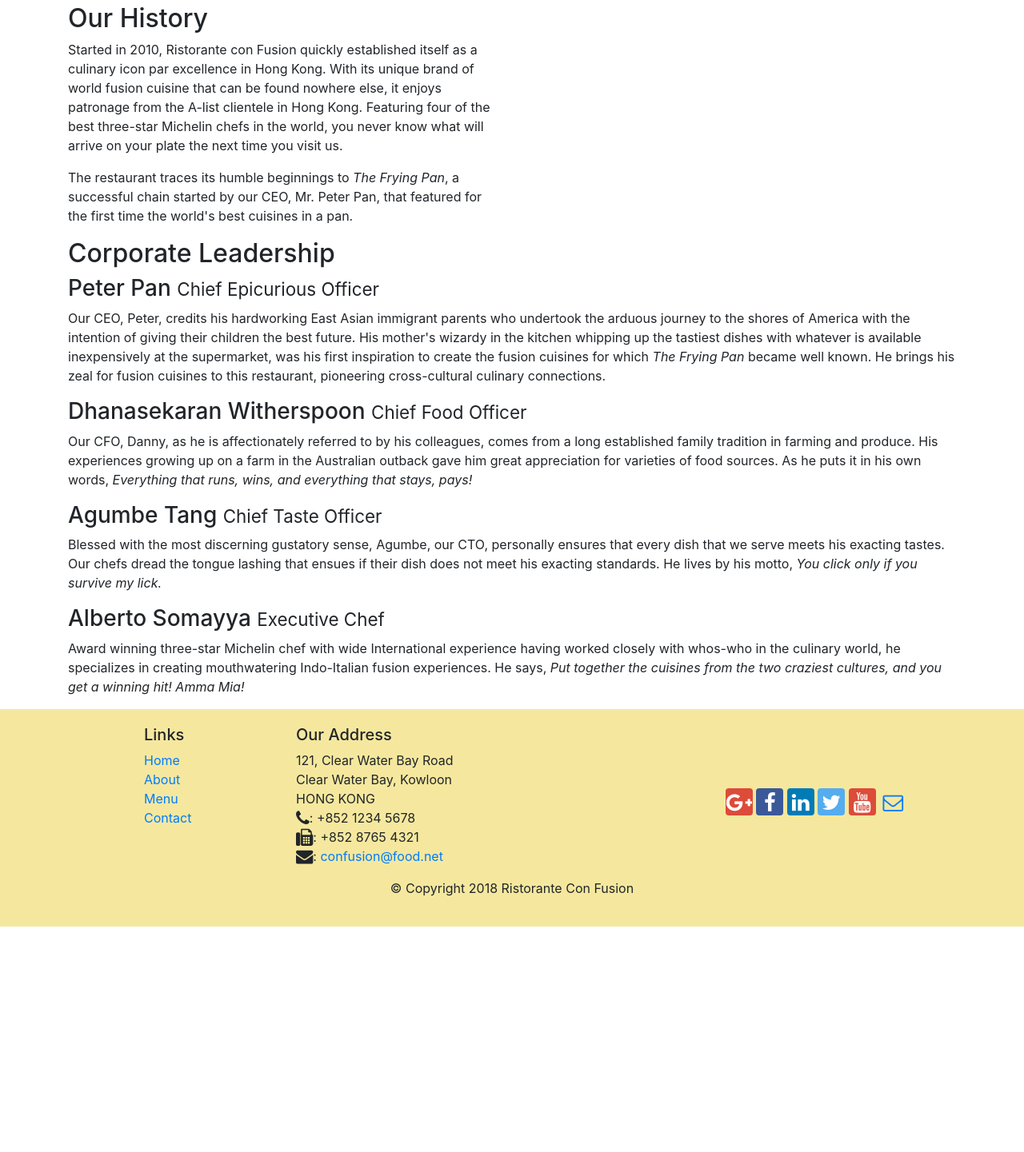
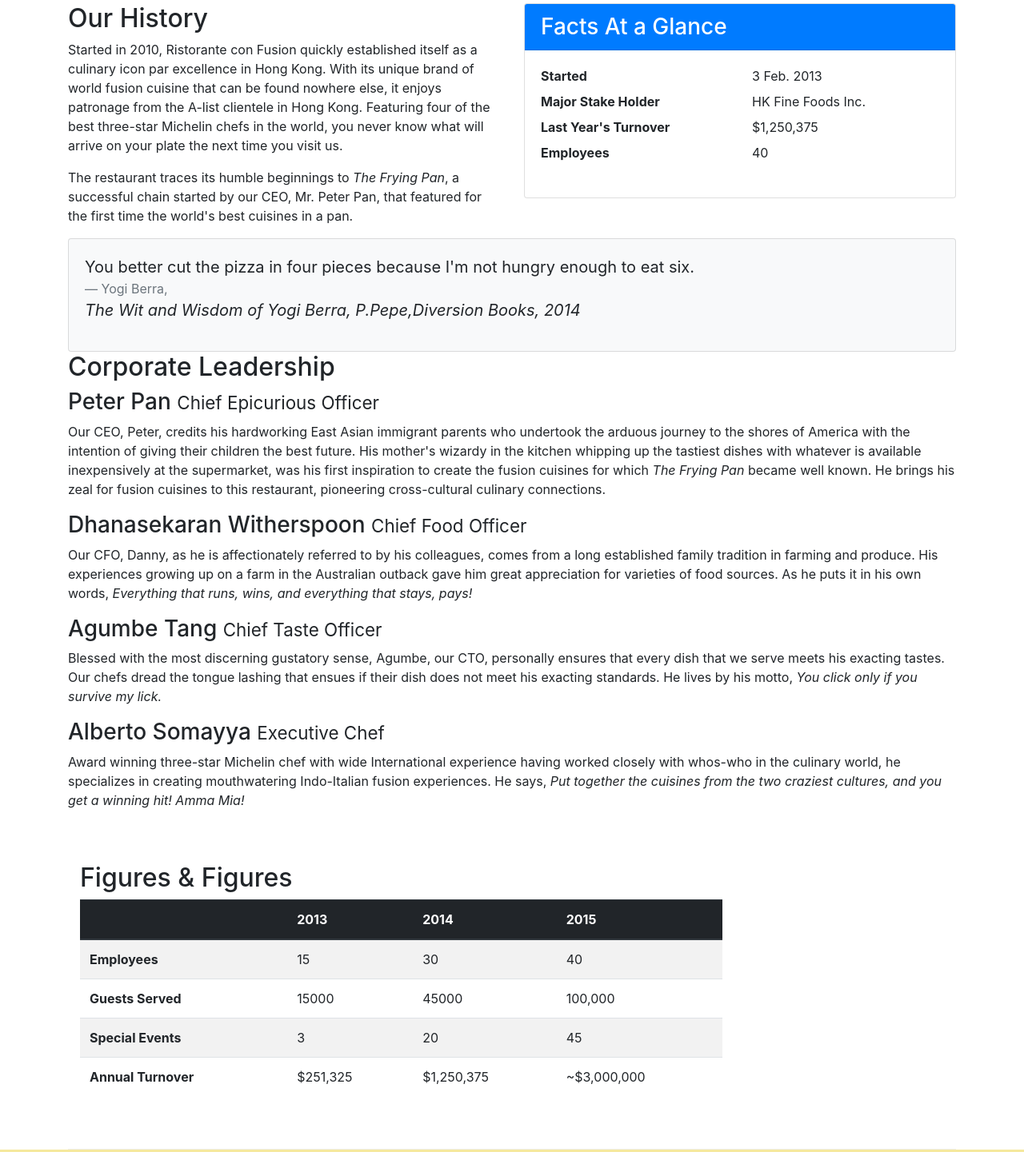
Before and after one commit to MeghanaMadala/pick_your_pickle, a website: page aboutus.html in a window 1280 px wide. Shown: the part 461-1902 px from the top of the page at 80% size. Before the commit the page ends 1620 px from the top, so only its background shows below. Drawn offline with nearby package versions, Linux system fonts and the light colour scheme.

Commit message:
Cards and tables

```diff
--- a/aboutus.html
+++ b/aboutus.html
@@ -66,7 +66,35 @@
                 <p>Started in 2010, Ristorante con Fusion quickly established itself as a culinary icon par excellence in Hong Kong. With its unique brand of world fusion cuisine that can be found nowhere else, it enjoys patronage from the A-list clientele in Hong Kong.  Featuring four of the best three-star Michelin chefs in the world, you never know what will arrive on your plate the next time you visit us.</p>
                 <p>The restaurant traces its humble beginnings to <em>The Frying Pan</em>, a successful chain started by our CEO, Mr. Peter Pan, that featured for the first time the world's best cuisines in a pan.</p>
             </div>
-            <div>
+            <div class="col-sm">
+                <div class="card">
+                    <h3 class="card-header bg-primary text-white">Facts At a Glance</h3>
+                    <div class="card-body">
+                        <dl class="row">
+                            <dt class="col-6">Started</dt>
+                            <dd class="col-6">3 Feb. 2013</dd>
+                            <dt class="col-6">Major Stake Holder</dt>
+                            <dd class="col-6">HK Fine Foods Inc.</dd>
+                            <dt class="col-6">Last Year's Turnover</dt>
+                            <dd class="col-6">$1,250,375</dd>
+                            <dt class="col-6">Employees</dt>
+                            <dd class="col-6">40</dd>
+                        </dl>
+                    </div>
+                </div>
+            </div>
+            <div class="col-12">
+                <div class="card card-body bg-light">
+                    <blockquote class="blockquote">
+                        <p class="mb-0">You better cut the pizza in four pieces
+                            because I'm not hungry enough to eat six.
+                        </p>
+                        <footer class="blockquote-footer">Yogi Berra,</footer>
+                        <cite title="Source Title">The Wit and Wisdom of
+                            Yogi Berra, P.Pepe,Diversion Books, 2014
+                        </cite>
+                    </blockquote>
+                </div>
             </div>
         </div>
 
@@ -83,8 +111,51 @@
                 <h3>Alberto Somayya <small>Executive Chef</small></h3>
                 <div class="d-none d-sm-block"><p>Award winning three-star Michelin chef with wide International experience having worked closely with whos-who in the culinary world, he specializes in creating mouthwatering Indo-Italian fusion experiences. He says, <em>Put together the cuisines from the two craziest cultures, and you get a winning hit! Amma Mia!</em></p></div>
             </div>
-       </div>
-
+        </div>
+        <div class="row row-content">
+            <div class="col-12 col-sm-9">
+                <h2>Figures &amp; Figures</h2>
+                <div class="table-responsive">
+                    <table class="table table-striped">
+                        <thead class="thead-dark">
+                            <tr>
+                                <th>&nbsp;</th>
+                                <th>2013</th>
+                                <th>2014</th>
+                                <th>2015</th>
+                            </tr>
+                        </thead>
+                        <tbody>
+                            <tr>
+                                <th>Employees</th>
+                                <td>15</td>
+                                <td>30</td>
+                                <td>40</td>
+                            </tr>
+                            <tr>
+                                <th>Guests Served</th>
+                                <td>15000</td>
+                                <td>45000</td>
+                                <td>100,000</td>
+                            </tr>
+                            <tr>
+                                <th>Special Events</th>
+                                <td>3</td>
+                                <td>20</td>
+                                <td>45</td>
+                            </tr>
+                            <tr>
+                                <th>Annual Turnover</th>
+                                <td>$251,325</td>
+                                <td>$1,250,375</td>
+                                <td>~$3,000,000</td>
+                            </tr>
+                        </tbody>
+                    </table>
+                </div>
+            </div>
+            <div class="col-12 col-sm-3"></div>
+        </div>
     </div>
 
     <footer class="footer">
```
